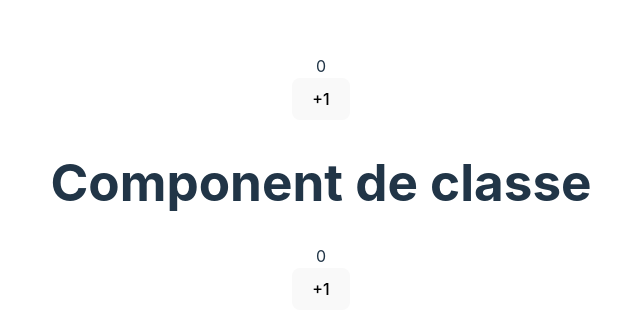
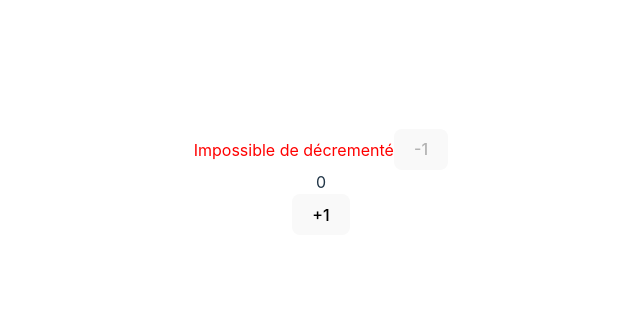
Before and after one commit to Brasero/fsd51-react-semaine-1, a React (Vite) app in the folder first-app/: page / in a window 1280 px wide. Shown: the part 218-552 px from the top of the page, without its empty margins (319-959 px from the left). Built offline with nearby package versions, Linux system fonts and the light colour scheme; the HTML template or start-up script is replaced by a standard one.

Commit message:
correction counter

```diff
--- a/first-app/src/App.jsx
+++ b/first-app/src/App.jsx
@@ -8,7 +8,6 @@ function App() {
   return (
       <>
           <Counter />
-          <ClassComponent />
       </>
   )
 }
--- a/first-app/src/component/Counter/index.jsx
+++ b/first-app/src/component/Counter/index.jsx
@@ -1,16 +1,36 @@
-import {useState} from 'react';
+import {useState, useEffect} from 'react';
 const Counter = () => {
 
     const [counter, setCounter] = useState(0)
+    const [disabled, setDisabled] = useState(true)
 
-    const handleClick = () => {
+
+    const handlePlus = () => {
         setCounter(counter + 1)
     }
 
+    const handleMinus = () => {
+        setCounter(counter - 1)
+    }
+
+    useEffect(() => {
+        if(counter <= 0) {
+            setDisabled(true)
+            return
+        }
+        setDisabled(false)
+    }, [counter]);
+
+
+
     return (
         <div>
+            {
+                disabled && <span style={{color: "red"}}>Impossible de décrementé</span>
+            }
+            <button disabled={disabled} onClick={handleMinus}>-1</button>
             <div>{counter}</div>
-            <button onClick={handleClick}>+1</button>
+            <button onClick={handlePlus}>+1</button>
         </div>
     );
 };
```
